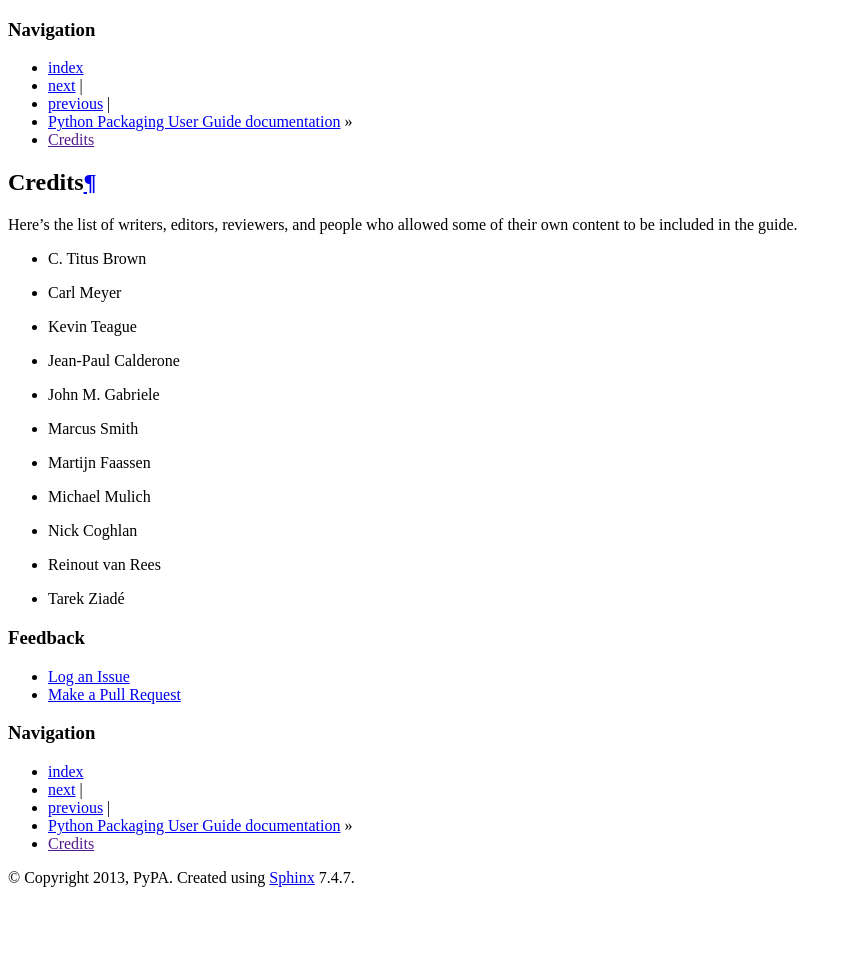
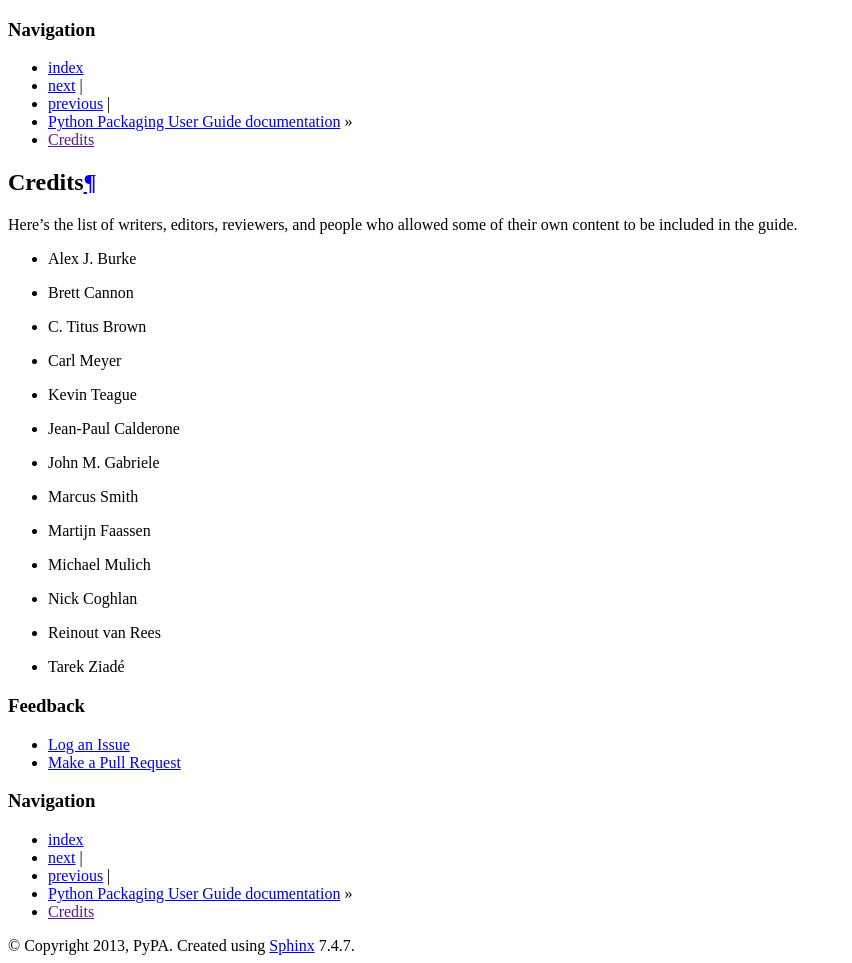
Before and after one commit to pypa/packaging.python.org, a Sphinx documentation site: the page built from source/credits.txt, in a window 1280 px wide. Shown: the whole page, without its empty margins (0-852 px from the left). Built offline with Sphinx 7.4.7, drawn with Linux system fonts in a browser that asks for light colours; before the commit the page ends 900 px from its top, so only the background shows below that.

Commit message:
update credits

```diff
--- a/source/credits.txt
+++ b/source/credits.txt
@@ -6,6 +6,8 @@ Here's the list of writers, editors, reviewers, and
 people who allowed some of their own content to be included in the
 guide.
 
+- Alex J. Burke
+- Brett Cannon
 - C\. Titus Brown
 - Carl Meyer
 - Kevin Teague
```
